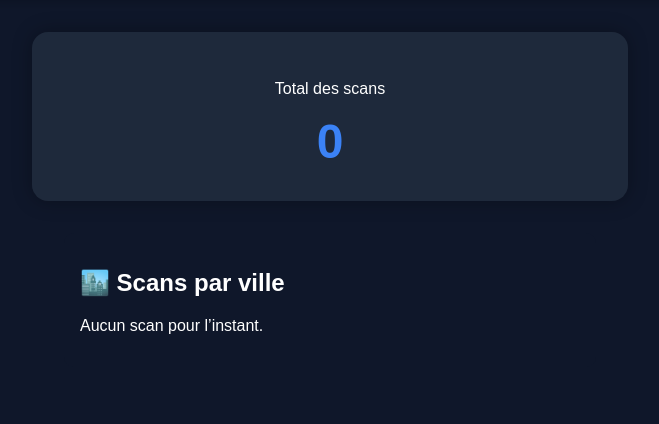
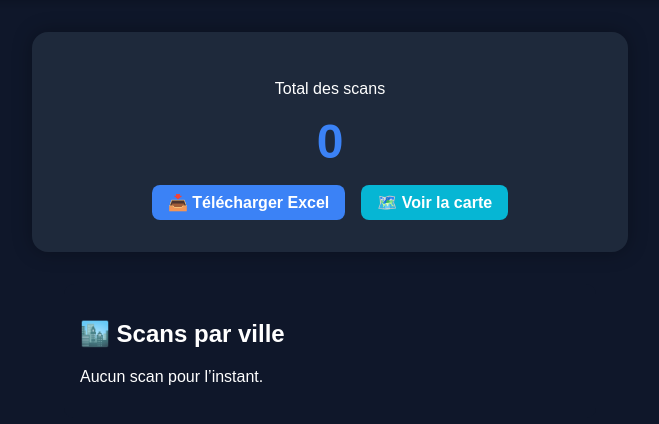
Before and after one commit to FyZZoYT/qr-tracker, a Flask app: page / in a window 1280 px wide. Shown: the part 66-490 px from the top of the page, without its empty margins (310-969 px from the left). Run offline with Flask 3, Linux system fonts and the light colour scheme; data that the repository does not hold is empty.

Commit message:
dashboard.html

```diff
--- a/templates/dashboard.html
+++ b/templates/dashboard.html
@@ -14,13 +14,13 @@
         }
         header {
             text-align: center;
-            padding: 1rem 0; /* réduit la hauteur */
+            padding: 1rem 0; /* bandeau fin */
             background: linear-gradient(135deg, #3b82f6, #06b6d4);
-            box-shadow: 0 2px 10px rgba(0,0,0,0.2); /* moins lourd */
+            box-shadow: 0 2px 10px rgba(0,0,0,0.2);
         }
         h1 {
             margin: 0;
-            font-size: 1.8rem; /* réduit la taille du texte */
+            font-size: 1.8rem;
             letter-spacing: 1px;
         }
         main {
@@ -39,9 +39,26 @@
             width: 90%;
         }
         .total {
-            font-size: 3rem; /* un peu plus petit */
+            font-size: 3rem;
             font-weight: bold;
             color: #3b82f6;
+        }
+        .buttons {
+            margin-top: 1rem;
+            display: flex;
+            justify-content: center;
+            gap: 1rem;
+        }
+        .buttons a {
+            background:#3b82f6;
+            color:white;
+            padding:0.5rem 1rem;
+            border-radius:8px;
+            text-decoration:none;
+            font-weight:bold;
+        }
+        .buttons a:nth-child(2) {
+            background:#06b6d4;
         }
         .city-list {
             margin-top: 2rem;
@@ -77,6 +94,11 @@
         <div class="stats-box">
             <p>Total des scans</p>
             <div class="total">{{ total }}</div>
+
+            <div class="buttons">
+                <a href="/download">📥 Télécharger Excel</a>
+                <a href="/map" target="_blank">🗺️ Voir la carte</a>
+            </div>
         </div>
 
         <div class="city-list">
```
